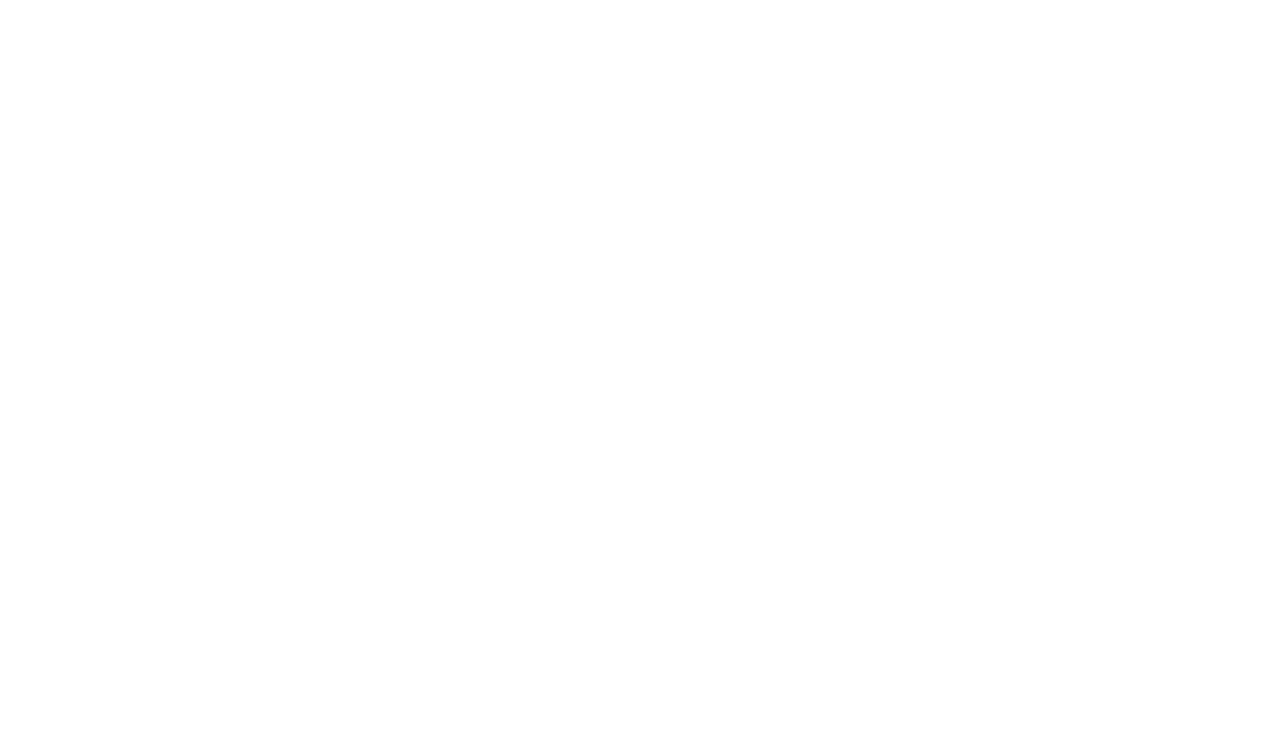
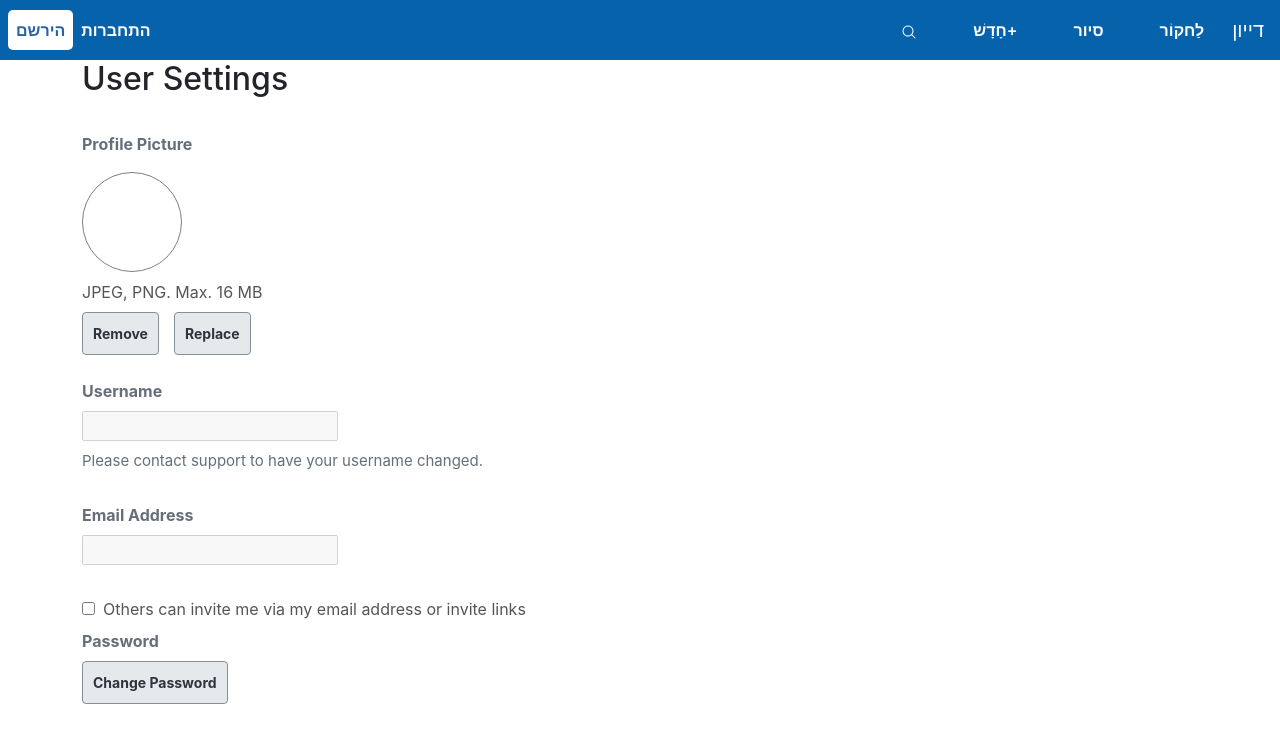
Before and after one commit to prakharJB/diyun-debate, a React (Create React App) app: page /user-settings in a window 1280 px wide. Before the commit this address had no page. Shown: the top 742 px of the page. Built offline with nearby package versions, Linux system fonts and the light colour scheme.

Commit message:
UserSettings

```diff
--- a/src/App.css
+++ b/src/App.css
@@ -814,6 +814,112 @@
     padding: 30px 0px;
 }
 
+/* -----User Settings */
+
+
+
+  .user-profile label {
+    display: block;
+    margin-bottom: 8px;
+    color: #555;
+  }
+  .user-profile button {
+    color: #2c343d;
+    border:1px solid #888e96;
+    background-color: #e6e9eb;
+    padding: 10px 10px;
+    cursor: pointer;
+    border-radius: 4px;
+    font-weight: 700;
+    font-size: 14px;
+  }
+  #remove-button {
+    margin-right: 15px;
+  }
+  .user-profile{
+    margin-top: 34px;
+  }
+  .user-profile button:hover {
+    background-color: #656f7b;
+    color: #fff;
+  }
+  .user-setting-frm p {
+    color: #656f7b;
+    font-size:15px;
+    font-weight: 400;
+    line-height: 20px;
+    padding-top: 10px;
+}
+  .paswrd-modal .modal-content {
+    background: #fff !important;
+    padding: 40px 64px !important;
+    width: 700px
+ !important;
+}
+.paswrd-modal .modal-body{
+display: flex;
+flex-direction: column;
+width: 100%!important;
+}
+.user-pswrd {
+    padding: 12px 11px 10px;
+    margin: 20px 0px;
+}
+.frgt-pwd , .frgt-pwd a{
+    text-align: end;
+    color: #000;
+    text-decoration: underline;
+}
+.paswrd-modal button.btn.btn-secondary {
+    background:#fff;
+    color: #2c343d;
+}
+.paswrd-modal button.btn.btn-secondary:hover{
+    background:#888e96;
+    color:#fff;
+    font-weight:500;
+}
+.paswrd-modal button.btn-close {
+    position: absolute;
+    right: 12px;
+    top: 15px;
+}
+.user-setting-frm {
+    margin:10px 0px 32px 0px;
+}
+.user-check-box {
+    display: flex;
+    align-items: baseline;
+}
+.profile-btn {
+    margin-bottom: 24px;
+}
+.name-usr {
+    color: #656f7b!important;
+    font-weight: 700;
+}
+input#check-bx {
+    margin-right: 8px;
+}
+.profile-pic {
+    background: url('');
+    border-radius: 50%;
+    height: 100px;
+    width: 100px;
+    border-radius: 50%;
+    background-size: cover;
+    background-position: center;
+    transition: all .3s ease;
+    cursor: pointer;
+    border: 1px solid grey;
+}
+.profile-chang{
+          display: none;
+          cursor: pointer;
+ }
+
+
+
 /* mobile screen */
 
 @media(max-width:575.9px) {
--- a/src/Application Routes/Routes.jsx
+++ b/src/Application Routes/Routes.jsx
@@ -12,7 +12,9 @@
 // import About from "../Screens/About";
 import About from "../Screens/About";
 import Privacy from "../Screens/Privacy";
-import Terms from "../Screens/Terms"
+import Terms from "../Screens/Terms";
+import UserSettings from "../Screens/UserSettings";
+
 
 
 function AppRoutes() {
@@ -36,6 +38,7 @@
           <Route path="/about" element={<About />} ></Route>
           <Route path="/privacy" element={<Privacy />} ></Route>
           <Route path="/terms" element={<Terms />} ></Route>
+          <Route path="/user-settings"element={< UserSettings />} ></Route>
           {/* <Route path="/forget-password/:token" element={</>} ></Route> */}
         </Routes>
       </Router>
--- /dev/null
+++ b/src/Screens/UserSettings.jsx
@@ -0,0 +1,134 @@
+import { Container } from "react-bootstrap";
+import Button from 'react-bootstrap/Button';
+import Modal from 'react-bootstrap/Modal';
+import React, { useState } from "react";
+import Header from "../Layouts/Header";
+import profilePic from "../Assets/default_229_128x128.jpeg";
+
+function UserSettings() {
+
+    const [show, setShow] = useState(false);
+    const [file, setFile] = useState(null);
+    const [profilePic, setProfilePic] = useState(null);
+
+    const handleClose = () => setShow(false);
+    const handleShow = () => setShow(true);
+
+    const handleFileChange = (e) => {
+        debugger
+        const selectedFile = e.target.files[0];
+        setFile(selectedFile)
+        console.log(file)
+    };
+
+    const handleUpload = async () => {
+        if (!file) {
+            alert("Please select a file.");
+            return;
+        }
+
+        const formData = new FormData();
+        formData.append("file", file);
+
+        try {
+            const response = await fetch("YOUR_API_ENDPOINT", {
+                method: "POST",
+                body: formData,
+                // Include any headers or authorization tokens as needed
+            });
+
+            if (response.ok) {
+                const responseData = await response.json();
+
+                setProfilePic(responseData.profilePic);
+                alert("Profile picture changed successfully!");
+                handleClose();
+            } else {
+                const errorData = await response.json();
+                alert(`Error: ${errorData.message}`);
+            }
+        } catch (error) {
+            console.error("Error:", error);
+            alert("An error occurred while uploading the profile picture.");
+        }
+    };
+
+
+
+    return (
+        <>
+            <Header />
+            <div className="user-setting" >
+                <section className="Section-user-setting" >
+                    <Container>
+                        <h2>User Settings</h2>
+                        <form action="" className="user-profile" >
+                            <div id="profile-container" >
+                                <div className="profile-btn" >
+                                    <p class="name-usr">Profile Picture</p>
+                                    <label htmlFor="fileToUpload">
+                                        <div className="profile-pic">
+                                            <img src={profilePic} />
+                                        </div>
+                                    </label>
+                                    <input type="File" name="fileToUpload" id="fileToUpload" className="profile-chang" onChange={handleFileChange} />
+
+                                    <label for="files">JPEG, PNG. Max. 16 MB</label>
+                                    <button id="remove-button"
+                                    // onclick={removeProfilePicture()}
+                                    >Remove</button>
+                                    <button id="change-button"
+                                    // onclick={document.getElementById('fileInput').click()}
+                                    >Replace</button>
+                                </div>
+                                <div class="user-setting-frm" >
+                                    <label for="fname" class="name-usr">Username</label>
+                                    <input type="text" id="fname" name="firstname" disabled></input>
+                                    <p>Please contact support to have your username changed.</p>
+                                </div>
+                                <div class="user-setting-frm">
+                                    <label for="email" class="name-usr">Email Address</label>
+                                    <input type="email" id="email" name="email" required disabled />
+                                </div>
+                                <div class="user-check-box">
+                                    <input type="checkbox" id="check-bx" name="email-id" value="" />
+                                    <label for="vehicle1"> Others can invite me via my email address or invite links</label>
+                                </div>
+                            </div>
+
+
+                            <label htmlFor="fname"class="name-usr">Password</label>
+                            <Button variant="primary" onClick={handleShow}>Change Password</Button>
+
+                            <Modal show={show} onHide={handleClose} className="paswrd-modal" >
+                                <Modal.Header closeButton>
+                                    <Modal.Title><h2>Change your password</h2></Modal.Title>
+                                </Modal.Header>
+                                <Modal.Body>
+                                    <label for="confirmPassword">Old Password:</label>
+                                    <input type="password" id="oldPassword" className="user-pswrd" name="oldPassword" title="Old password" placeholder="Please enter your old password" />
+                                    <div className="frgt-pwd" >
+                                        <a href="">Forgot password</a>
+                                    </div>
+                                    <label for="newPassword">New Password:</label>
+                                    <input type="password" id="newPassword" className="user-pswrd" name="newPassword" title="New password" placeholder="Please enter your new password" />
+                                </Modal.Body>
+                                <Modal.Footer>
+                                    <Button variant="secondary" onClick={handleClose}>
+                                        Cancel
+                                    </Button>
+                                    <Button variant="primary" onClick={handleClose}>
+                                        Save
+                                    </Button>
+                                </Modal.Footer>
+                            </Modal>
+                        </form>
+                    </Container>
+                </section>
+            </div>
+        </>
+    )
+}
+
+
+export default UserSettings;
```
Also changed, not shown: src/Component/Featured.jsx (line endings or trailing spaces).
